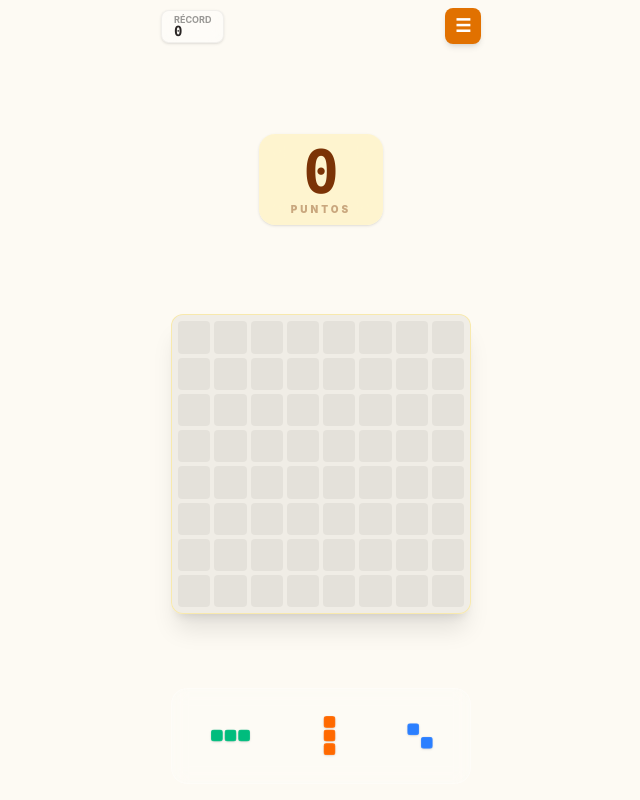
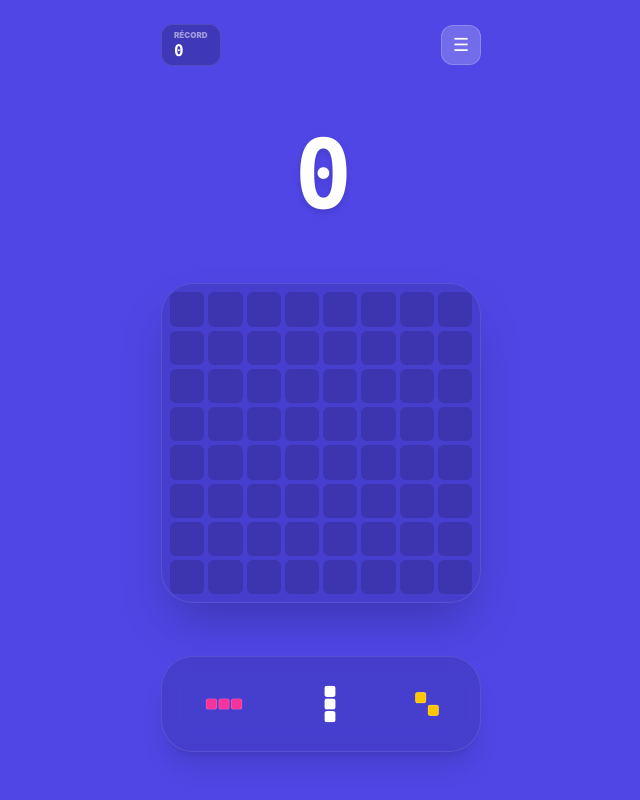
Before and after one commit to iElaeht/ElaehtBlock, a React (Vite) app: page / in a window 1280 px wide. Both pictures are taken after a click on the button "JUGAR". Shown: the whole page, without its empty margins (319-959 px from the left). Built offline with nearby package versions, Linux system fonts and the light colour scheme.

Commit message:
implementacion de multiplicador y renderizado. Version 2.9

```diff
--- a/src/App.tsx
+++ b/src/App.tsx
@@ -21,34 +21,35 @@ const SOUNDS = {
 };
 
 const THEMES = [
-  { name: 'Ámbar', primary: 'text-amber-900', bg: 'bg-amber-600', screen: 'bg-[#fdfaf3]', accent: 'border-amber-200/60', cell: 'bg-black/[0.05]', scoreBg: 'bg-amber-100/80' },
-  { name: 'Minimal', primary: 'text-stone-800', bg: 'bg-stone-800', screen: 'bg-[#f4f4f4]', accent: 'border-stone-300', cell: 'bg-black/[0.03]', scoreBg: 'bg-white/90' },
-  { name: 'Carmesí', primary: 'text-red-950', bg: 'bg-red-700', screen: 'bg-[#fff1f1]', accent: 'border-red-200', cell: 'bg-red-900/[0.04]', scoreBg: 'bg-red-100/80' },
-  { name: 'Papel Rosado', primary: 'text-pink-900', bg: 'bg-pink-500', screen: 'bg-[#fff0f6]', accent: 'border-pink-200', cell: 'bg-pink-900/[0.04]', scoreBg: 'bg-pink-100/80' },
-  { name: 'Océano', primary: 'text-blue-900', bg: 'bg-blue-600', screen: 'bg-[#f0f4f8]', accent: 'border-blue-200', cell: 'bg-blue-900/[0.05]', scoreBg: 'bg-blue-100/80' },
-  { name: 'Medianoche', primary: 'text-stone-100', bg: 'bg-stone-800', screen: 'bg-[#0a0a0a]', accent: 'border-stone-800', cell: 'bg-white/5', scoreBg: 'bg-white/10' },
-  { name: 'Esmeralda', primary: 'text-emerald-950', bg: 'bg-emerald-700', screen: 'bg-[#f0fdf4]', accent: 'border-emerald-200', cell: 'bg-emerald-900/[0.05]', scoreBg: 'bg-emerald-100/80' },
+  { bg: 'bg-[#4F46E5]', text: 'text-white', accent: 'bg-white !text-[#4F46E5]', secondary: 'bg-white/20' },
+  { bg: 'bg-[#059669]', text: 'text-white', accent: 'bg-yellow-400 !text-emerald-900', secondary: 'bg-black/10' },
+  { bg: 'bg-[#DC2626]', text: 'text-white', accent: 'bg-black !text-white', secondary: 'bg-white/10' },
+  { bg: 'bg-[#7C3AED]', text: 'text-white', accent: 'bg-emerald-400 !text-purple-900', secondary: 'bg-white/10' },
+  { bg: 'bg-[#EA580C]', text: 'text-white', accent: 'bg-white !text-orange-600', secondary: 'bg-black/10' },
+  { bg: 'bg-[#0891B2]', text: 'text-white', accent: 'bg-white !text-cyan-600', secondary: 'bg-white/20' },
 ];
 
 // --- COMPONENTES ---
 
-const BoardCell = memo(({ r, c, color, isPreview, isInvalid, themeCell }: any) => {
+const BoardCell = memo(({ r, c, color, isPreview, isInvalid }: any) => {
   const { setNodeRef } = useDroppable({ id: `cell-${r}-${c}`, data: { r, c } });
 
   const cellState = useMemo(() => {
-    if (color) return `${color} border-white/10`;
-    if (isPreview) return isInvalid ? 'bg-red-500/30 border-red-400' : 'bg-black/15 border-white';
-    return `${themeCell} border-transparent`;
-  }, [color, isPreview, isInvalid, themeCell]);
+    if (color) return `${color} border-white/30 shadow-[inset_0_0_8px_rgba(255,255,255,0.2)]`;
+    if (isPreview) return isInvalid
+      ? 'bg-red-500/50 border-red-200'
+      : 'bg-black/60 border-white border-2 z-10 scale-105'; // Preview: Fondo negro trans + borde blanco
+    return `bg-black/15 border-transparent`;
+  }, [color, isPreview, isInvalid]);
 
-  return <div ref={setNodeRef} className={`aspect-square w-full rounded-sm border transition-colors duration-100 ${cellState}`} />;
+  return <div ref={setNodeRef} className={`aspect-square w-full rounded-md border ${cellState}`} />;
 });
 
 const DraggablePiece = memo(({ id, shape, color, isOverlay = false }: any) => {
   const { attributes, listeners, setNodeRef, transform, isDragging } = useDraggable({ id });
 
   const style = {
-    transform: transform ? `translate3d(${transform.x}px, ${transform.y}px, 0) scale(${isOverlay ? 1.05 : 0.8})` : 'scale(0.8)',
+    transform: transform ? `translate3d(${transform.x}px, ${transform.y}px, 0) scale(${isOverlay ? 0.9 : 0.7})` : 'scale(0.7)',
     opacity: isDragging && !isOverlay ? 0 : 1,
     touchAction: 'none' as const,
     zIndex: isOverlay ? 1000 : 1,
@@ -58,7 +59,9 @@ const DraggablePiece = memo(({ id, shape, color, isOverlay = false }: any) => {
     <div ref={setNodeRef} style={style} {...listeners} {...attributes} className="cursor-grab active:cursor-grabbing origin-center touch-none">
       <div className="grid gap-0.5" style={{ gridTemplateColumns: `repeat(${shape[0].length}, 1fr)` }}>
         {shape.map((row: any[], rIdx: number) => row.map((cell, cIdx) => (
-          <div key={`${rIdx}-${cIdx}`} className={`w-[4.5vw] h-[4.5vw] max-w-[15px] max-h-[15px] rounded-sm ${cell ? `${color} border border-white/10 shadow-sm` : 'bg-transparent'}`} />
+          <div key={`${rIdx}-${cIdx}`}
+            className={`w-[4.5vw] h-[4.5vw] max-w-[16px] max-h-[16px] rounded-sm ${cell ? `${color} border border-white/20` : 'bg-transparent'}`}
+          />
         )))}
       </div>
     </div>
@@ -68,7 +71,7 @@ const DraggablePiece = memo(({ id, shape, color, isOverlay = false }: any) => {
 const PieceDock = ({ children }: { children: React.ReactNode }) => {
   const { setNodeRef } = useDroppable({ id: 'piece-dock' });
   return (
-    <div ref={setNodeRef} className="w-full max-w-[300px] h-24 flex justify-around items-center bg-white/20 rounded-2xl border border-white/30 backdrop-blur-sm relative mb-4">
+    <div ref={setNodeRef} className="w-full max-w-[320px] h-24 flex justify-around items-center bg-black/10 rounded-[2rem] border border-white/10 backdrop-blur-md relative mb-6 shadow-xl">
       {children}
     </div>
   );
@@ -83,25 +86,31 @@ export default function App() {
   const [score, setScore] = useState(0);
   const [highScore, setHighScore] = useState(() => Number(localStorage.getItem('user-highscore')) || 0);
   const [displayScore, setDisplayScore] = useState(0);
+  const [combo, setCombo] = useState(0);
+  const [lastBonus, setLastBonus] = useState<number | null>(null);
   const [isGameOver, setIsGameOver] = useState(false);
   const [preview, setPreview] = useState<any>(null);
-  const [floatingPoints, setFloatingPoints] = useState<{id: number, val: number} | null>(null);
   const [isMuted, setIsMuted] = useState(false);
   const [showMenu, setShowMenu] = useState(false);
   const [confirmDelete, setConfirmDelete] = useState(false);
   const [activeId, setActiveId] = useState<string | null>(null);
   const [themeIndex, setThemeIndex] = useState(0);
 
-  const currentTheme = useMemo(() => THEMES[themeIndex], [themeIndex]);
-  const sensors = useSensors(useSensor(PointerSensor, { activationConstraint: { distance: 8 } }));
+  const sensors = useSensors(useSensor(PointerSensor, { activationConstraint: { distance: 5 } }));
 
+  // --- LÓGICA DE TEMAS ---
+  const changeTheme = useCallback(() => {
+    setThemeIndex(prev => (prev + 1) % THEMES.length);
+  }, []);
+
+  // --- EFECTO DE CARGA Y PERSISTENCIA ---
   useEffect(() => {
     const interval = setInterval(() => {
       setLoadingProgress(p => {
         if (p >= 100) { clearInterval(interval); setTimeout(() => setIsLoading(false), 500); return 100; }
-        return p + 2;
+        return p + 5;
       });
-    }, 40);
+    }, 20);
     setAvailablePieces(getNewTransformedPieces());
     return () => clearInterval(interval);
   }, []);
@@ -111,11 +120,13 @@ export default function App() {
       setHighScore(score);
       localStorage.setItem('user-highscore', score.toString());
     }
-  }, [score, highScore]);
+    // Cambio de tema cada 1000 puntos
+    if (score > 0 && score % 1000 === 0) changeTheme();
+  }, [score, highScore, changeTheme]);
 
   useEffect(() => {
     if (displayScore < score) {
-      const timeout = setTimeout(() => setDisplayScore(p => Math.min(p + 10, score)), 10);
+      const timeout = setTimeout(() => setDisplayScore(p => Math.min(p + 25, score)), 5);
       return () => clearTimeout(timeout);
     }
   }, [score, displayScore]);
@@ -128,7 +139,7 @@ export default function App() {
   }, [isMuted]);
 
   function getNewTransformedPieces() {
-    const colors = ['bg-blue-500', 'bg-red-500', 'bg-amber-500', 'bg-emerald-500', 'bg-pink-500', 'bg-violet-500', 'bg-orange-500'];
+    const colors = ['bg-yellow-400', 'bg-cyan-400', 'bg-pink-500', 'bg-green-400', 'bg-orange-500', 'bg-white'];
     return getRandomPieces().map(p => ({
       ...p, id: `p-${Math.random()}`,
       color: colors[Math.floor(Math.random() * colors.length)]
@@ -139,10 +150,12 @@ export default function App() {
     setGrid(Array(8).fill(null).map(() => Array(8).fill(null)));
     setScore(0);
     setDisplayScore(0);
+    setCombo(0);
+    setLastBonus(null);
     setAvailablePieces(getNewTransformedPieces());
     setIsGameOver(false);
     setShowMenu(false);
-    setThemeIndex(0);
+    setThemeIndex(Math.floor(Math.random() * THEMES.length));
   }, []);
 
   const handleDragEnd = (event: DragEndEvent) => {
@@ -151,7 +164,11 @@ export default function App() {
     setActiveId(null);
     setPreview(null);
 
-    if (!over || over.id === 'piece-dock' || !currentPreview?.isValid) return;
+    if (!over || over.id === 'piece-dock' || !currentPreview?.isValid) {
+      setCombo(0);
+      setLastBonus(null);
+      return;
+    }
 
     playSound(SOUNDS.place);
     const newGrid = grid.map(row => [...row]);
@@ -168,13 +185,16 @@ export default function App() {
     if (rClear.length > 0 || cClear.length > 0) {
       rClear.forEach(r => newGrid[r].fill(null));
       cClear.forEach(c => newGrid.forEach(r => r[c] = null));
-      const bonus = (rClear.length + cClear.length) * 150;
-      setFloatingPoints({ id: Date.now(), val: bonus });
-      setTimeout(() => setFloatingPoints(null), 1000);
+      const newCombo = combo + 1;
+      setCombo(newCombo);
+      const bonus = (rClear.length + cClear.length) * 150 * newCombo;
+      setLastBonus(bonus);
       playSound(SOUNDS.clear);
       setScore(s => s + bonus);
-      setThemeIndex(Math.floor(Math.random() * THEMES.length));
+      changeTheme(); // Cambio de color al limpiar piezas
     } else {
+      setCombo(0);
+      setLastBonus(null);
       setScore(s => s + 10);
     }
 
@@ -183,6 +203,7 @@ export default function App() {
     const nextSet = remaining.length === 0 ? getNewTransformedPieces() : remaining;
     setAvailablePieces(nextSet);
 
+    // Verificación de Game Over
     const canPlaceAny = nextSet.some(p => {
       for (let r = 0; r <= 8 - p.shape.length; r++) {
         for (let c = 0; c <= 8 - p.shape[0].length; c++) {
@@ -198,43 +219,53 @@ export default function App() {
     if (!canPlaceAny) { setIsGameOver(true); playSound(SOUNDS.gameOver); }
   };
 
+  const currentTheme = THEMES[themeIndex];
+
+  // --- RENDER CARGA ---
   if (isLoading) return (
-    <div className="h-[100dvh] bg-[#0a0a0a] flex flex-col items-center justify-center p-4">
-      <h1 className="text-white text-5xl font-black italic mb-16 tracking-tighter animate-pulse uppercase">AI BLOCK</h1>
-      <div className="h-24 flex items-center justify-center mb-12">
-          <div className="loading-piece bg-white" />
+    <div className="h-[100dvh] bg-[#0a0a0a] flex flex-col items-center justify-center p-8">
+      <div className="relative mb-12 text-center">
+        <h1 className="text-white text-5xl font-black italic tracking-tighter uppercase opacity-80 animate-pulse">AI BLOCK</h1>
+        <div className="text-[9px] font-bold text-white/30 tracking-[0.6em] mt-2 uppercase">Iniciando Sistema</div>
       </div>
-      <div className="w-48 bg-white/10 h-1 rounded-full overflow-hidden"><div className="h-full bg-white transition-all duration-300" style={{ width: `${loadingProgress}%` }} /></div>
-      <style>{`
-        .loading-piece { animation: morphSequence 4s infinite cubic-bezier(0.76, 0, 0.24, 1); border-radius: 4px; }
-        @keyframes morphSequence {
-          0%, 10% { width: 60px; height: 15px; } 25%, 35% { width: 30px; height: 30px; }
-          50%, 60% { width: 15px; height: 30px; } 75%, 85% { width: 15px; height: 15px; } 100% { width: 60px; height: 15px; }
-        }
-      `}</style>
+      <div className="w-48 h-[2px] bg-white/5 rounded-full overflow-hidden">
+        <div className="h-full bg-white transition-all duration-300 shadow-[0_0_15px_white]" style={{ width: `${loadingProgress}%` }} />
+      </div>
     </div>
   );
 
   return (
-    <div className={`h-[100dvh] w-full ${currentTheme.screen} flex flex-col items-center justify-between pb-[env(safe-area-inset-bottom,20px)] pt-[env(safe-area-inset-top,20px)] px-4 transition-colors duration-700 overflow-hidden`}>
+    <div className={`h-[100dvh] w-full ${currentTheme.bg} flex flex-col items-center justify-between pb-6 pt-6 px-4 transition-colors duration-1000 overflow-hidden`}>
 
-      {/* HUD Superior Original */}
-      <div className="w-full flex justify-between items-center max-w-[320px] mt-2">
-        <div className="bg-white/40 px-3 py-1 rounded-lg border border-black/5 backdrop-blur-sm shadow-sm">
-          <p className="text-[9px] font-bold opacity-40 uppercase leading-none">Récord</p>
-          <p className="font-mono font-bold text-stone-800 text-sm leading-none">{highScore}</p>
+      {/* HUD SUPERIOR */}
+      <div className="w-full flex justify-between items-center max-w-[320px] z-20">
+        <div className="bg-black/20 px-3 py-1.5 rounded-xl border border-white/10 backdrop-blur-md">
+          <p className="text-[8px] font-black uppercase text-white/50 leading-none mb-1">Récord</p>
+          <p className="font-mono font-bold text-white text-base leading-none">{highScore}</p>
         </div>
-        <button onClick={() => { playSound(SOUNDS.click); setShowMenu(true); }}
-          className={`w-9 h-9 rounded-lg ${currentTheme.bg} text-white font-bold text-lg shadow-md active:scale-90`}>☰</button>
+
+        <div className="flex flex-col items-end gap-1">
+          {combo > 1 && <span className="bg-yellow-400 text-black text-[9px] px-2 py-0.5 rounded-lg font-black animate-pulse">X{combo} COMBO</span>}
+          {lastBonus && <span className="text-white text-xs font-black animate-bounce">+{lastBonus}</span>}
+        </div>
+
+        <button onClick={() => setShowMenu(true)} className="w-10 h-10 flex items-center justify-center rounded-xl bg-white/20 border border-white/20 active:scale-90 transition-transform">
+          <span className="text-lg text-white">☰</span>
+        </button>
       </div>
 
       {!gameStarted ? (
-        <div className="flex-1 flex flex-col items-center justify-center">
-          <h1 className={`text-6xl font-black italic tracking-tighter ${currentTheme.primary} mb-12`}>AI BLOCK</h1>
-          <button onClick={() => setGameStarted(true)} className={`px-16 py-4 text-white font-black rounded-full shadow-xl ${currentTheme.bg} active:scale-95 transition-all mb-8 text-lg tracking-widest`}>JUGAR</button>
-          <div className="opacity-30 text-[9px] font-bold tracking-[0.4em]">V2.8 | BY ELAEHT</div>
+        // PANTALLA DE INICIO
+        <div className="flex-1 flex flex-col items-center justify-center space-y-12">
+          <div className="text-center">
+            <h1 className="text-8xl font-black italic tracking-tighter text-white leading-[0.85] drop-shadow-lg">AI<br/>BLOCK</h1>
+            <div className="mt-6 h-1.5 w-16 bg-white mx-auto rounded-full opacity-40"></div>
+          </div>
+          <button onClick={() => setGameStarted(true)} className={`px-20 py-6 ${currentTheme.accent} font-black rounded-[2rem] shadow-2xl active:scale-95 transition-all text-xs tracking-[0.5em] uppercase`}>Jugar</button>
+          <p className="text-[10px] text-white/40 font-bold tracking-[0.4em] uppercase">V 2.9 - ELAEHTDEV</p>
         </div>
       ) : (
+        // PANTALLA DE JUEGO
         <DndContext sensors={sensors} collisionDetection={closestCenter}
           onDragStart={(e) => { setActiveId(e.active.id as string); playSound(SOUNDS.click); }}
           onDragEnd={handleDragEnd}
@@ -246,38 +277,26 @@ export default function App() {
             const { r: dR, c: dC } = over.data.current as any;
             let sR = Math.max(0, Math.min(dR - Math.floor(piece.shape.length / 2), 8 - piece.shape.length));
             let sC = Math.max(0, Math.min(dC - Math.floor(piece.shape[0].length / 2), 8 - piece.shape[0].length));
+            if (!preview || preview.r !== sR || preview.c !== sC) {
               let valid = true;
               for (let i = 0; i < piece.shape.length; i++)
                 for (let j = 0; j < piece.shape[i].length; j++)
                   if (piece.shape[i][j] && grid[sR + i][sC + j]) valid = false;
               setPreview({ r: sR, c: sC, shape: piece.shape, color: piece.color, isValid: valid });
+            }
           }}>
 
-          <header className="text-center relative py-4 flex flex-col items-center">
-            <div className={`relative ${currentTheme.scoreBg} px-8 py-2 rounded-2xl backdrop-blur-md shadow-sm inline-flex flex-col items-center transition-colors duration-500`}>
-              <h2 className={`font-mono font-black ${currentTheme.primary} leading-none text-6xl`}>
-                {displayScore}
-              </h2>
-              <p className={`text-[10px] font-black uppercase ${currentTheme.primary} opacity-40 tracking-[0.3em]`}>Puntos</p>
-
-              {/* +150 FLOTANTE AL COSTADO DEL SCORE */}
-              {floatingPoints && (
-                <div key={floatingPoints.id} className="absolute -right-16 top-1/2 -translate-y-1/2 text-2xl font-black text-emerald-500 animate-out fade-out slide-out-to-top-8 duration-1000 fill-mode-forwards z-50">
-                  +{floatingPoints.val}
-                </div>
-              )}
-            </div>
+          <header className="text-center py-2 relative">
+            <h2 className="text-8xl font-black text-white tracking-tighter font-mono drop-shadow-md">{displayScore}</h2>
           </header>
 
-          <div className="relative">
-            <div className={`w-[85vw] max-w-[300px] p-1.5 rounded-xl border bg-black/5 ${currentTheme.accent} shadow-xl`}>
+          <div className="w-[88vw] max-w-[320px] p-2 rounded-[2rem] bg-black/10 border border-white/10 shadow-2xl backdrop-blur-sm">
             <div className="grid grid-cols-8 gap-1">
               {grid.map((row, r) => row.map((cellColor, c) => (
-                  <BoardCell key={`${r}-${c}`} r={r} c={c} color={cellColor} themeCell={currentTheme.cell}
+                <BoardCell key={`${r}-${c}`} r={r} c={c} color={cellColor}
                   isPreview={preview && r >= preview.r && r < preview.r + preview.shape.length && c >= preview.c && c < preview.c + preview.shape[0].length && preview.shape[r - preview.r][c - preview.c]}
                   isInvalid={preview && !preview.isValid} />
               )))}
-              </div>
             </div>
           </div>
 
@@ -286,44 +305,67 @@ export default function App() {
           </PieceDock>
 
           <DragOverlay dropAnimation={{
-            sideEffects: defaultDropAnimationSideEffects({ styles: { active: { opacity: '1' } } }),
-            duration: 300,
-            easing: 'cubic-bezier(0.18, 0.67, 0.6, 1.22)'
+            sideEffects: defaultDropAnimationSideEffects({ styles: { active: { opacity: '0.3' } } }),
+            duration: 0,
           }}>
             {activeId ? <DraggablePiece id={activeId} shape={availablePieces.find(p => p.id === activeId)?.shape} color={availablePieces.find(p => p.id === activeId)?.color} isOverlay /> : null}
           </DragOverlay>
 
-          {/* GAME OVER ORIGINAL RE-ESTABLECIDO */}
+          {/* GAME OVER MODAL */}
           {isGameOver && (
-            <div className="fixed inset-0 bg-black/80 z-[100] flex items-center justify-center p-6 backdrop-blur-sm">
-              <div className="bg-white rounded-[2rem] p-8 text-center w-full max-w-[280px] shadow-2xl relative">
-                <p className="text-stone-400 font-bold text-[10px] uppercase mb-1">Finalizado</p>
-                <div className={`text-6xl font-black mb-4 font-mono ${currentTheme.primary}`}>{score}</div>
-                <button onClick={handleReset} className={`w-full py-4 rounded-xl text-white font-black uppercase tracking-widest ${currentTheme.bg} active:scale-95 transition-all text-sm mb-3`}>REINTENTAR</button>
-                <button onClick={() => setGameStarted(false)} className="text-stone-400 font-bold text-xs uppercase">Menú Principal</button>
+            <div className="fixed inset-0 bg-black/90 z-[100] flex items-center justify-center p-6 backdrop-blur-md">
+              <div className="bg-white rounded-[3rem] p-10 text-center w-full max-w-[310px] shadow-2xl border border-white relative overflow-hidden">
+                <p className="text-[10px] font-black uppercase opacity-30 tracking-[0.4em] mb-2">Resultado</p>
+                <div className="text-8xl font-black mb-8 text-stone-900 tracking-tighter font-mono">{score}</div>
+                <div className="grid grid-cols-2 gap-4 mb-8 border-y border-stone-100 py-4">
+                  <div className="text-left">
+                    <p className="text-[8px] font-bold uppercase opacity-40">Récord</p>
+                    <p className="font-mono font-bold text-stone-800 text-base">{highScore}</p>
+                  </div>
+                  <div className="text-right">
+                    <p className="text-[8px] font-bold uppercase opacity-40">Estado</p>
+                    <p className="font-black text-emerald-600 text-[9px] uppercase">Guardado</p>
+                  </div>
+                </div>
+                <div className="space-y-3">
+                  <button onClick={handleReset} className="w-full py-5 rounded-2xl bg-black text-white font-black text-[10px] tracking-widest active:scale-95 transition-all uppercase shadow-xl">Reintentar</button>
+                  <button onClick={() => setGameStarted(false)} className="w-full py-2 text-stone-400 font-bold text-[9px] uppercase tracking-[0.3em]">Salir</button>
+                </div>
               </div>
             </div>
           )}
         </DndContext>
       )}
 
-      {/* MENÚ ORIGINAL RE-ESTABLECIDO */}
+      {/* MENÚ DE AJUSTES */}
       {showMenu && (
-        <div className="fixed inset-0 bg-stone-900/95 z-[200] flex items-center justify-center p-6 text-white backdrop-blur-xl">
-          <div className="w-full max-w-[260px] space-y-4">
-            <h3 className="text-2xl font-black italic text-center mb-6 uppercase tracking-tighter">Opciones</h3>
-            <button onClick={() => setIsMuted(!isMuted)} className="w-full py-4 bg-white/10 rounded-xl font-bold flex justify-between px-6 items-center uppercase text-[10px]">Sonido <span>{isMuted ? 'OFF' : 'ON'}</span></button>
+        <div className="fixed inset-0 bg-black/95 z-[200] flex items-center justify-center p-8 backdrop-blur-2xl">
+          <div className="w-full max-w-[280px] flex flex-col space-y-4">
+            <header className="text-center mb-6">
+              <h3 className="text-4xl font-black italic text-white tracking-tighter uppercase">Ajustes</h3>
+              <div className="h-0.5 w-8 bg-white/20 mx-auto mt-2"></div>
+            </header>
+
+            <div className="space-y-3">
+              <button onClick={() => setIsMuted(!isMuted)} className="w-full py-5 bg-white/5 rounded-2xl border border-white/10 font-bold flex justify-between px-8 items-center text-[9px] text-white tracking-widest uppercase active:bg-white/10">
+                Sonido <span>{isMuted ? 'Mudo' : 'Activado'}</span>
+              </button>
+              <button onClick={handleReset} className="w-full py-5 bg-white/5 rounded-2xl border border-white/10 font-bold text-[9px] text-white tracking-widest uppercase px-8 text-left">Reiniciar</button>
+              <button onClick={() => { setGameStarted(false); setShowMenu(false); }} className="w-full py-5 bg-white/5 rounded-2xl border border-white/10 font-bold text-[9px] text-white tracking-widest uppercase px-8 text-left">Volver al Menú</button>
+
+              <div className="pt-4 border-t border-white/10 mt-2">
                 {!confirmDelete ? (
-              <button onClick={() => setConfirmDelete(true)} className="w-full py-4 bg-red-500/10 text-red-400 border border-red-500/10 rounded-xl font-bold text-[10px] uppercase">Borrar Récord</button>
+                  <button onClick={() => setConfirmDelete(true)} className="w-full py-3 text-white/30 font-black text-[8px] tracking-widest uppercase text-center">Borrar Récords</button>
                 ) : (
                   <div className="flex gap-2">
-                <button onClick={() => { localStorage.removeItem('user-highscore'); setHighScore(0); setConfirmDelete(false); }} className="flex-1 py-3 bg-red-500 text-white rounded-lg font-black text-[10px]">SÍ</button>
-                <button onClick={() => setConfirmDelete(false)} className="flex-1 py-3 bg-white/10 text-white rounded-lg font-black text-[10px]">NO</button>
+                    <button onClick={() => { localStorage.removeItem('user-highscore'); setHighScore(0); setConfirmDelete(false); }} className="flex-1 py-4 bg-red-600 text-white rounded-xl font-black text-[8px] uppercase">Borrar</button>
+                    <button onClick={() => setConfirmDelete(false)} className="flex-1 py-4 bg-white/10 text-white rounded-xl font-black text-[8px] uppercase">No</button>
                   </div>
                 )}
-            <button onClick={handleReset} className="w-full py-4 bg-white/10 rounded-xl font-bold text-[10px] uppercase">Reiniciar</button>
-            <button onClick={() => { setGameStarted(false); setShowMenu(false); }} className="w-full py-4 bg-white/10 rounded-xl font-bold text-[10px] uppercase">Menú Principal</button>
-            <button onClick={() => setShowMenu(false)} className={`w-full py-5 rounded-xl font-black shadow-lg ${currentTheme.bg} uppercase text-xs tracking-widest mt-4`}>Continuar</button>
+              </div>
+            </div>
+
+            <button onClick={() => setShowMenu(false)} className="w-full py-7 rounded-[2.5rem] bg-white text-black font-black text-xs tracking-[0.4em] shadow-2xl active:scale-95 transition-transform mt-8 uppercase">Continuar</button>
           </div>
         </div>
       )}
```
Also changed, not shown: index.html (+10 -2 lines), public/sw.js (added, +38 -0 lines), manifest.json (added), 36 other files (tests, documents, lock files or other folders). Lines whose indentation alone changed are shown as unchanged.
